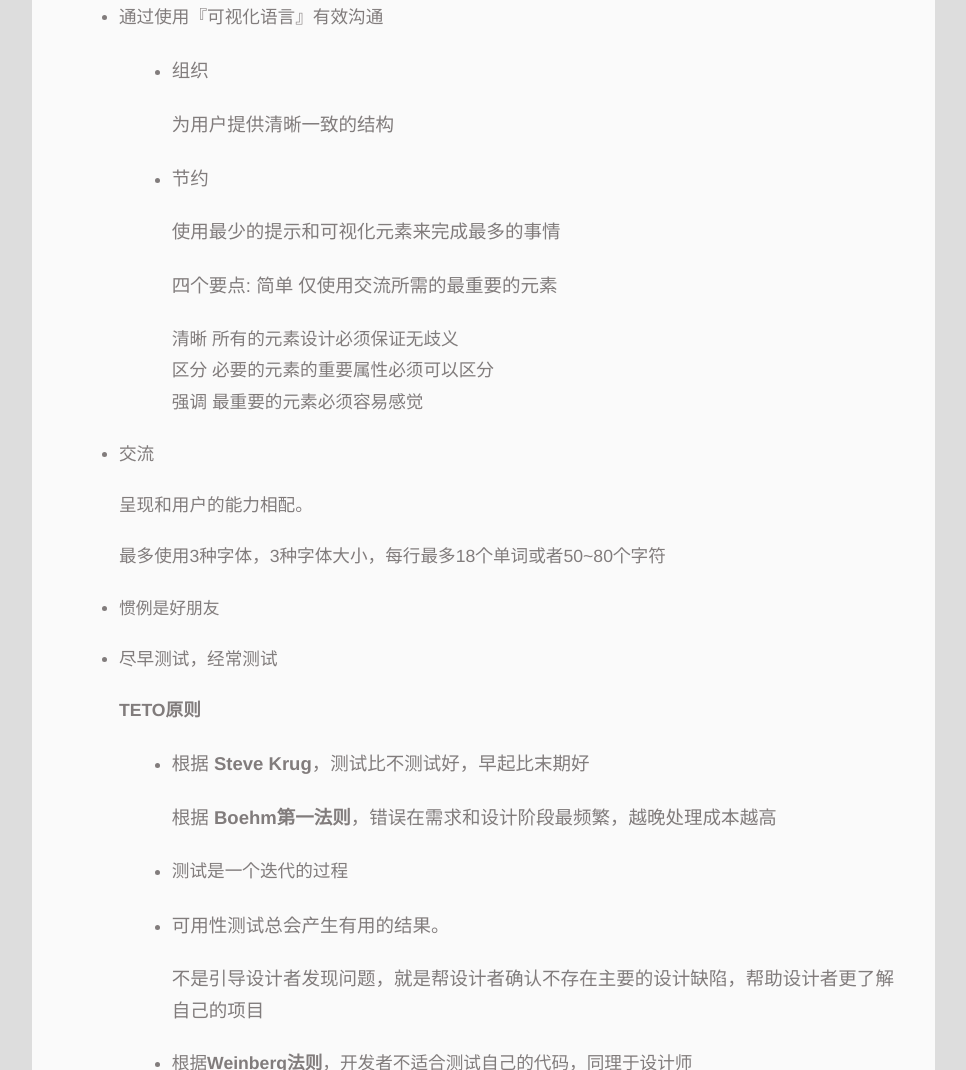
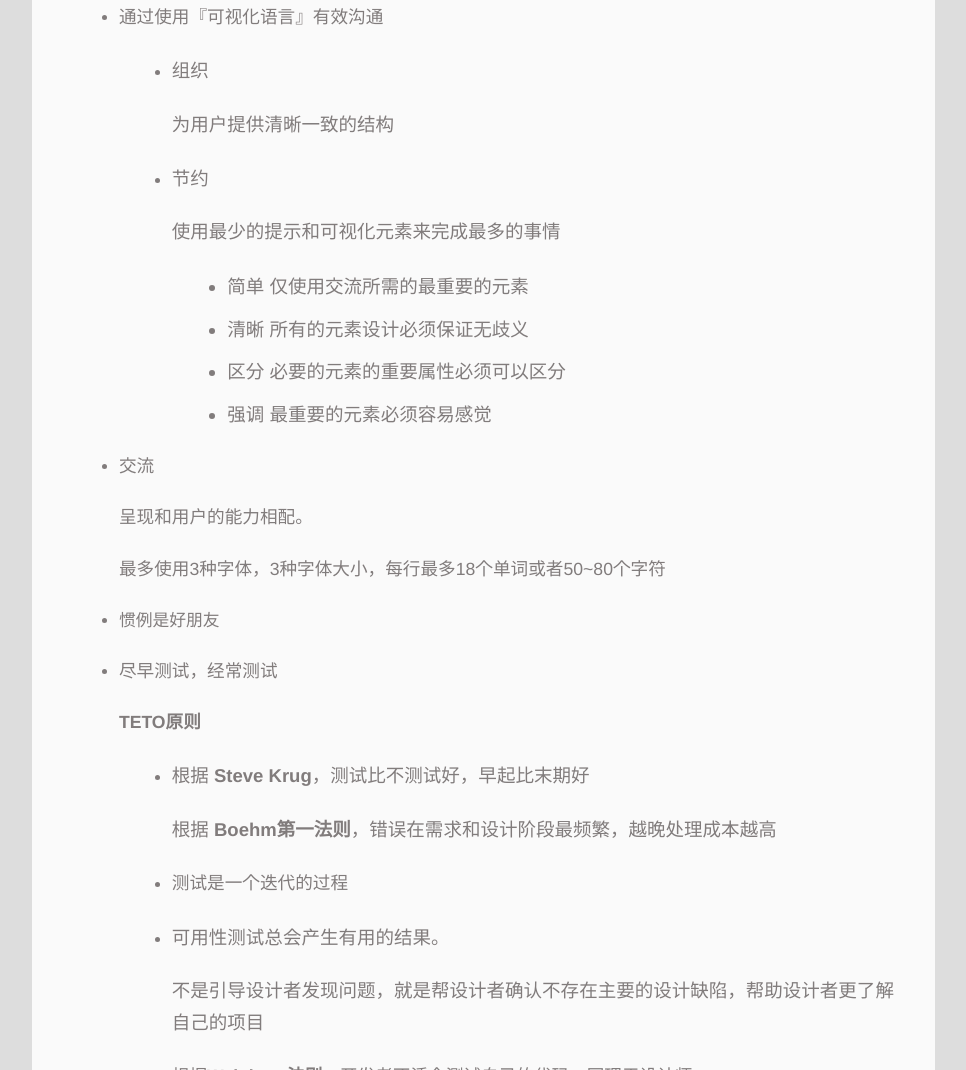
Before and after one commit to zoieyr/zoieyr.github.io, a plain HTML site: page 2015/03/18/众妙之门/index.html in a window 1280 px wide. Shown: the part 6616-7686 px from the top of the page, without its empty margins (6-972 px from the left). Drawn offline with Linux system fonts and the light colour scheme; files whose address does not match are found by name.

Commit message:
Site updated: 2015-03-18 13:50:50

```diff
--- a/2015/03/18/众妙之门/index.html
+++ b/2015/03/18/众妙之门/index.html
@@ -81,7 +81,7 @@
     </p>
   <p class="article-time">
     <time datetime="2015-03-18T04:16:14.000Z" itemprop="datePublished">2015-03-18</time>
-    更新日期:<time datetime="2015-03-18T05:48:52.000Z" itemprop="dateModified">2015-03-18</time>
+    更新日期:<time datetime="2015-03-18T05:50:47.000Z" itemprop="dateModified">2015-03-18</time>
 
   </p>
 </header>
@@ -217,11 +217,13 @@
 </li>
 <li><p>节约</p>
 <p>使用最少的提示和可视化元素来完成最多的事情</p>
-<p>四个要点: 简单 仅使用交流所需的最重要的元素</p>
-<pre><code>清晰 所有的元素设计必须保证无歧义
-区分 必要的元素的重要属性必须可以区分
-强调 最重要的元素必须容易感觉
-</code></pre></li>
+<ul>
+<li>简单 仅使用交流所需的最重要的元素</li>
+<li>清晰 所有的元素设计必须保证无歧义</li>
+<li>区分 必要的元素的重要属性必须可以区分</li>
+<li>强调 最重要的元素必须容易感觉</li>
+</ul>
+</li>
 </ul>
 </li>
 </ul>
```
